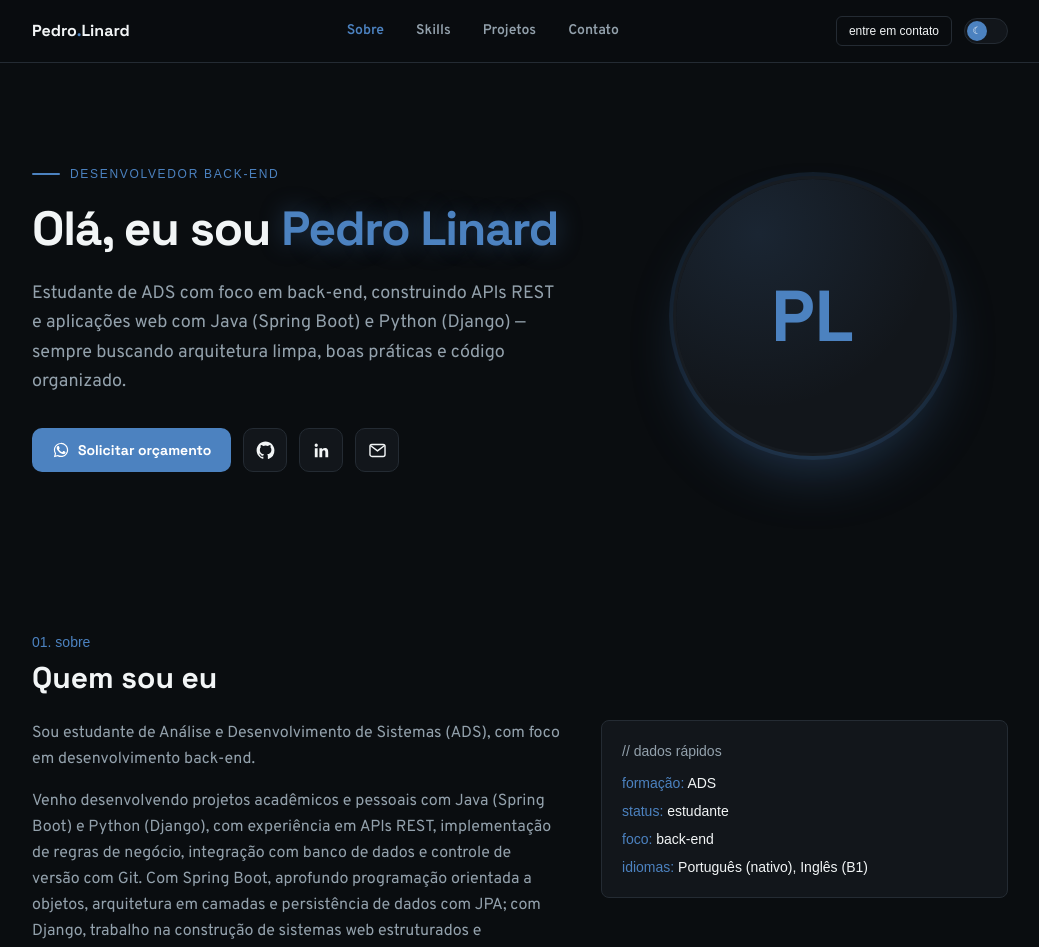
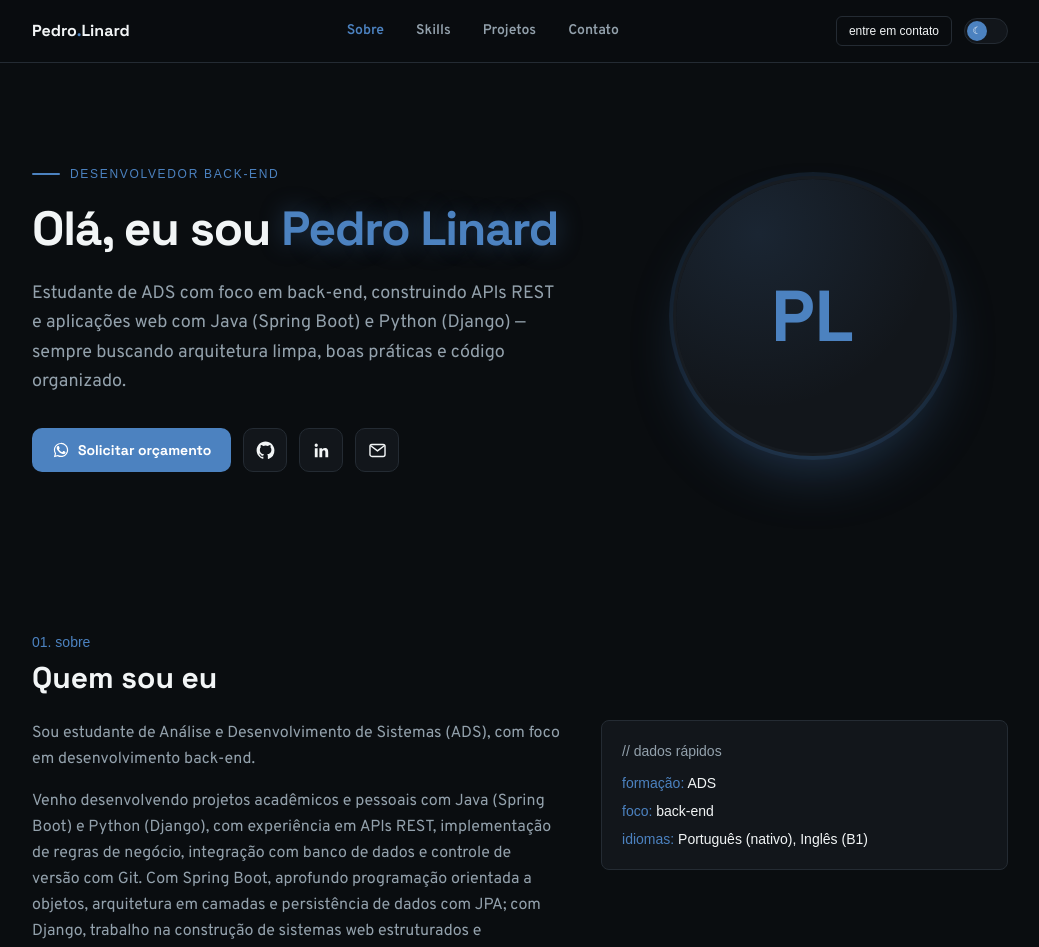
Before and after one commit to pedrolinard/portifolio, a Next.js app: page / in a window 1280 px wide. Shown: the top 947 px of the page, without its empty margins (120-1159 px from the left). Built offline with nearby package versions, Linux system fonts and the light colour scheme; a web font is replaced by a local one.

Commit message:
Remove campo "status" dos dados rápidos da seção Sobre

```diff
--- a/src/components/About.tsx
+++ b/src/components/About.tsx
@@ -36,9 +36,6 @@ export function About() {
               <span className="text-accent">formação:</span> ADS
             </li>
             <li>
-              <span className="text-accent">status:</span> estudante
-            </li>
-            <li>
               <span className="text-accent">foco:</span> back-end
             </li>
             <li>
```
